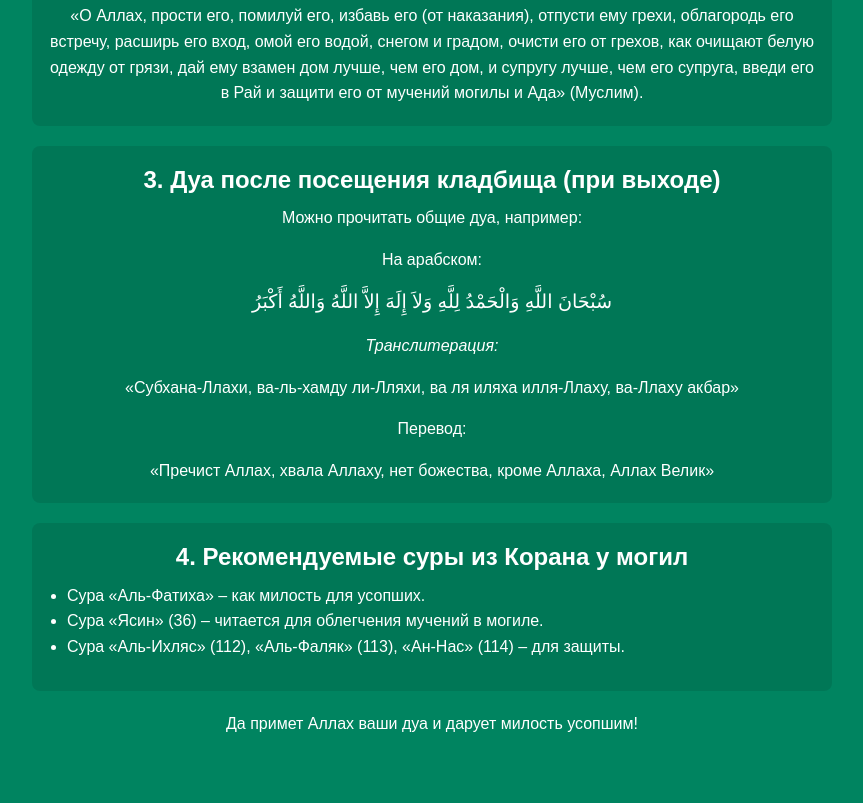
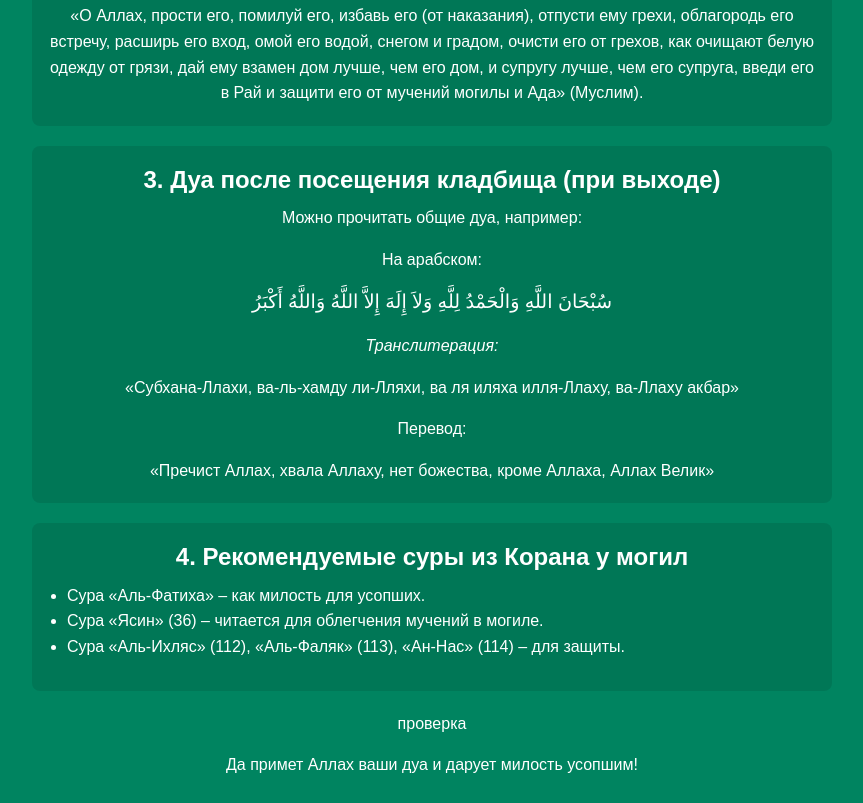
Before and after one commit to outkhush/outkhush.github.io, a plain HTML site: page index.html in a window 1280 px wide. Shown: the part 2108-2911 px from the top of the page, without its empty margins (208-1071 px from the left). Before the commit the page ends 2869 px from the top, so only its background shows below. Drawn offline with Linux system fonts and the light colour scheme.

Commit message:
Check iOS commit

```diff
--- a/index.html
+++ b/index.html
@@ -171,6 +171,8 @@
             </ul>
         </div>
 
+        <p>проверка</p>
+
         <p>Да примет Аллах ваши дуа и дарует милость усопшим!</p>
     </div>
 </body>
```
